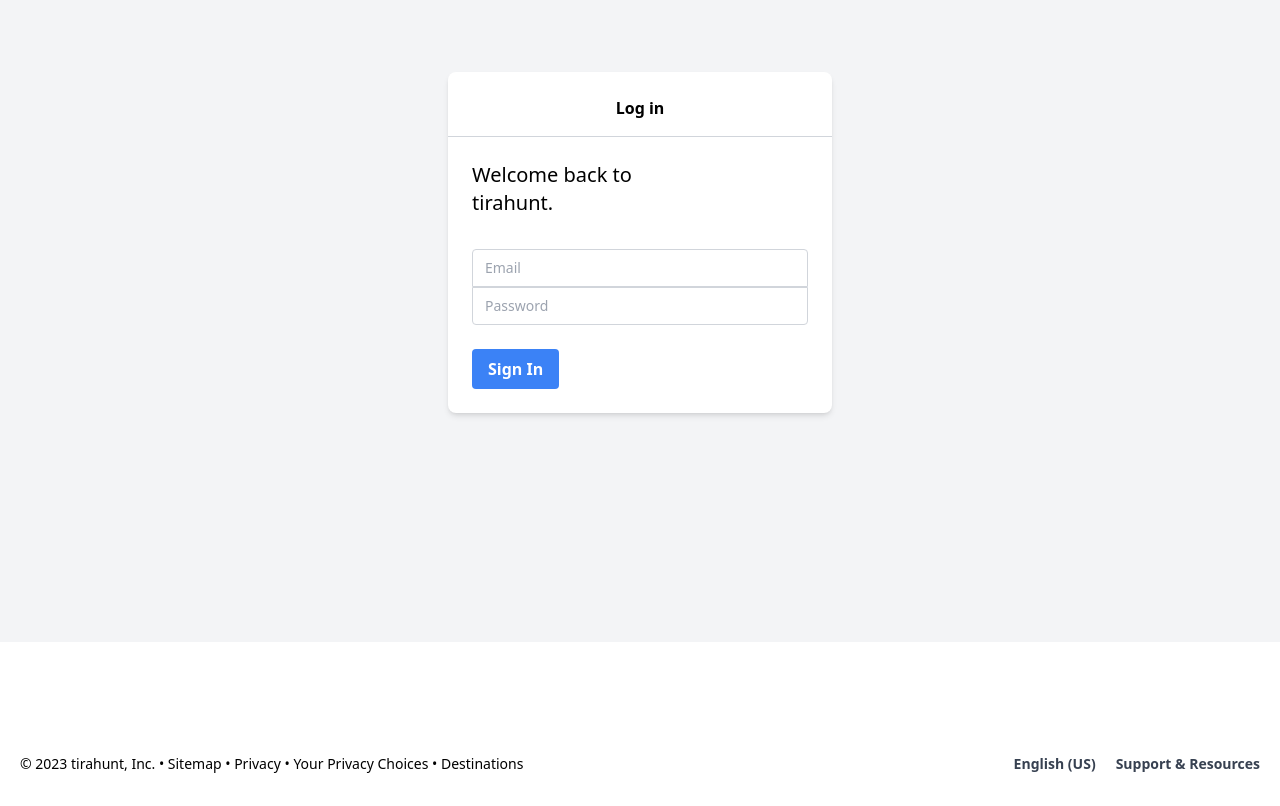
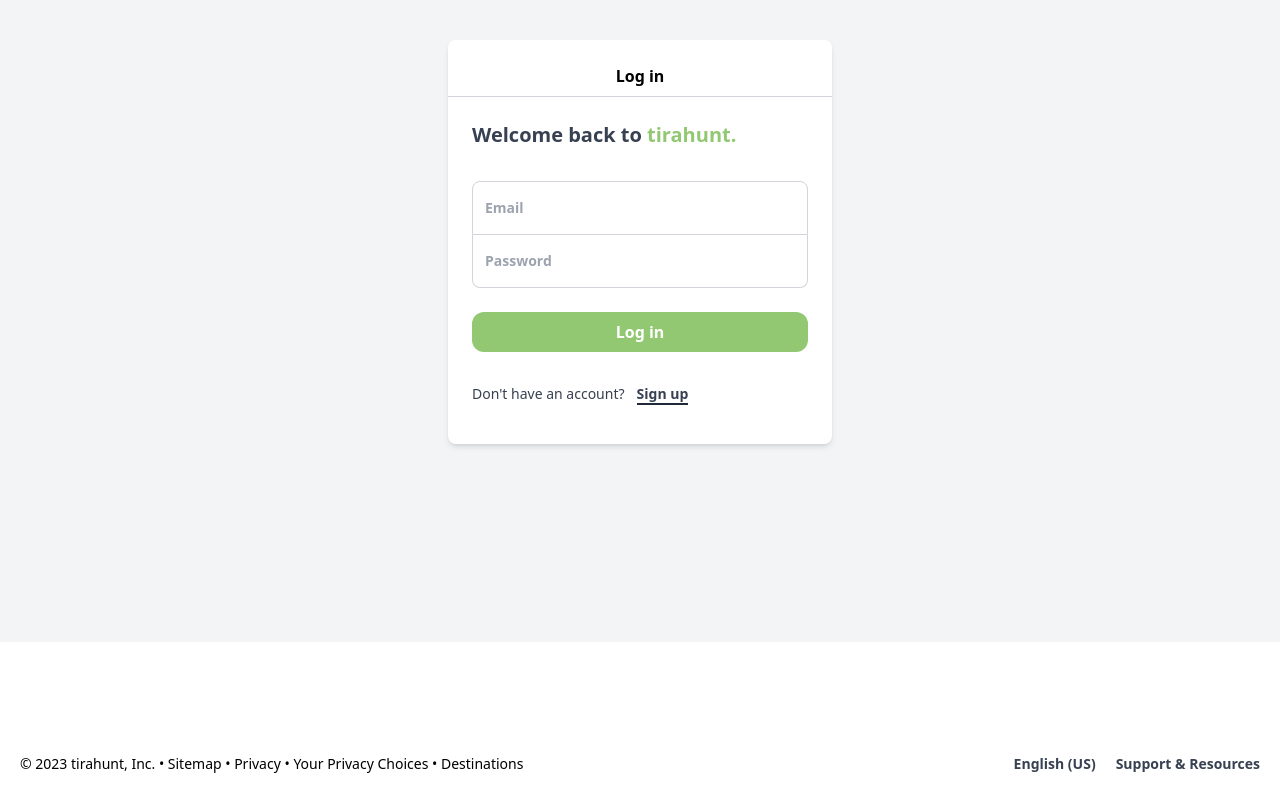
Before and after one commit to rjlb87/tirahunt, a React (Vite) app in the folder frontend/: page / in a window 1280 px wide. Shown: the part 1260-2066 px from the top of the page. Built offline with nearby package versions, Linux system fonts and the light colour scheme.

Commit message:
WP-004 feature: created admin log in

```diff
--- a/frontend/src/authentication/admin/LogIn.jsx
+++ b/frontend/src/authentication/admin/LogIn.jsx
@@ -1,4 +1,5 @@
 import React, { useState } from "react";
+import { Link } from "react-scroll";
 
 const LoginForm = () => {
   const [formData, setFormData] = useState({
@@ -25,17 +26,20 @@
         className="bg-white shadow-md rounded-lg py-6 w-96 flex flex-col items-center"
         onSubmit={handleSubmit}
       >
-        <p className="text-md font-semibold mb-4">Log in</p>
+        <p className="text-md font-bold mb-2">Log in</p>
         <hr className="w-full border-t border-gray-300 mb-6" />
-        <div className="w-full flex flex-col items-start px-6">
-          <p className="text-xl"> Welcome back to</p>
-          <p className="text-xl inline"> tirahunt.</p>
+        <div className="w-full flex flex-col items-start px-6 text-xl font-semibold">
+          <div className="flex-col">
+            <p className="inline text-gray-700">Welcome back to</p>
+            <p className="inline text-[#92c872]"> tirahunt.</p>
+          </div>
+
           <label
             className="block text-gray-700 text-sm font-bold mt-8"
             htmlFor="email"
           ></label>
           <input
-            className=" text-sm rounded-tr rounded-tl border border-gray-300 w-full py-2 px-3 text-gray-700 "
+            className=" text-sm rounded-tr-lg rounded-tl-lg border border-gray-300 w-full py-4 px-3 text-gray-700 "
             id="email"
             type="email"
             name="email"
@@ -51,7 +55,7 @@
             htmlFor="password"
           ></label>
           <input
-            className=" text-sm rounded-br rounded-bl border border-gray-300 w-full py-2 px-3 text-gray-700 "
+            className=" font-semibold text-sm rounded-br-lg rounded-bl-lg border-b border-l border-r border-gray-300 w-full py-4 px-3 text-gray-700 "
             id="password"
             type="password"
             name="password"
@@ -61,13 +65,19 @@
             required
           />
         </div>
-        <div className="flex items-center justify-between w-full px-6">
+        <div className="flex flex-col w-full px-6">
           <button
-            className="bg-blue-500 hover:bg-blue-700 text-white font-bold py-2 px-4 rounded focus:outline-none focus:shadow-outline"
+            className="bg-[#92c872] hover:bg-[#6b9b53] active:bg-[#4a6d39] transition-opacity duration-200 hover:opacity-80 active:opacity-60 text-white font-semibold py-2 px-4 rounded-xl focus:outline-none focus:shadow-outline w-full"
             type="submit"
           >
-            Sign In
+            Log in
           </button>
+          <div className="text-gray-700  text-sm mt-8 mb-4 space-x-3">
+            <p className="inline text-gray-700"> Don&apos;t have an account?</p>
+            <p className="inline text-gray-700 font-semibold border-b-2 border-gray-800">
+              Sign up
+            </p>
+          </div>
         </div>
       </form>
     </div>
```
